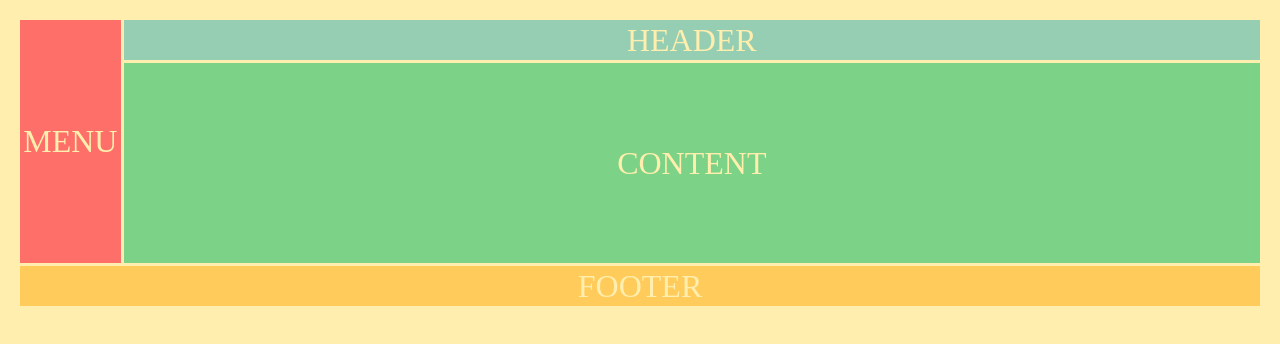
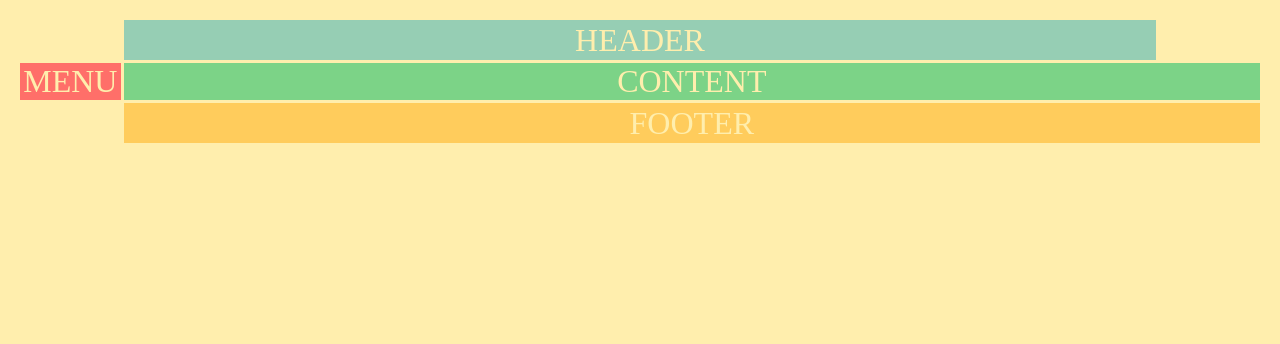
Before and after one commit to IvonaPalko/CSS-Grid, a plain HTML site: page index.html in a window 1280 px wide. Drawn offline with Linux system fonts and the light colour scheme.

Commit message:
template areas

```diff
--- a/index.css
+++ b/index.css
@@ -2,20 +2,25 @@
     display: grid;
     grid-gap: 3px;
     grid-template-columns: repeat(12, 1fr);
-    grid-template-rows: 40px 200px 40px;
+    grid-template-rows: 40px auto 40px;
+    grid-template-areas:
+        ". h h h h h h h h h h ."
+        "m c c c c c c c c c c c"
+        ". f f f f f f f f f f f";
 }
 .header {
-    grid-column: 2 / -1;
+    grid-area: h;
+
 }
 
 .menu {
-    grid-row: 1 / 3;
+    grid-area: m;
 }
 
 .content {
-    grid-column: 2 / -1;
+    grid-area: c;
 }
 
 .footer {
-    grid-column: 1 / -1;
+    grid-area: f;
 }
```
